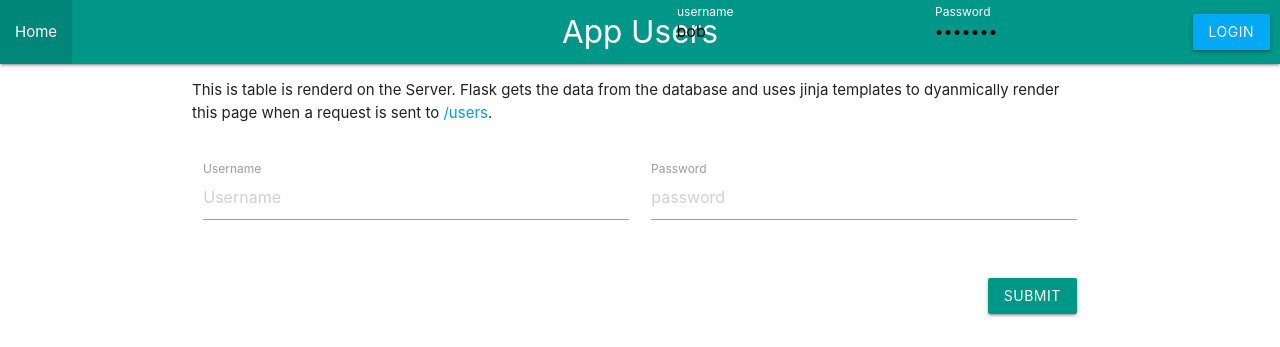
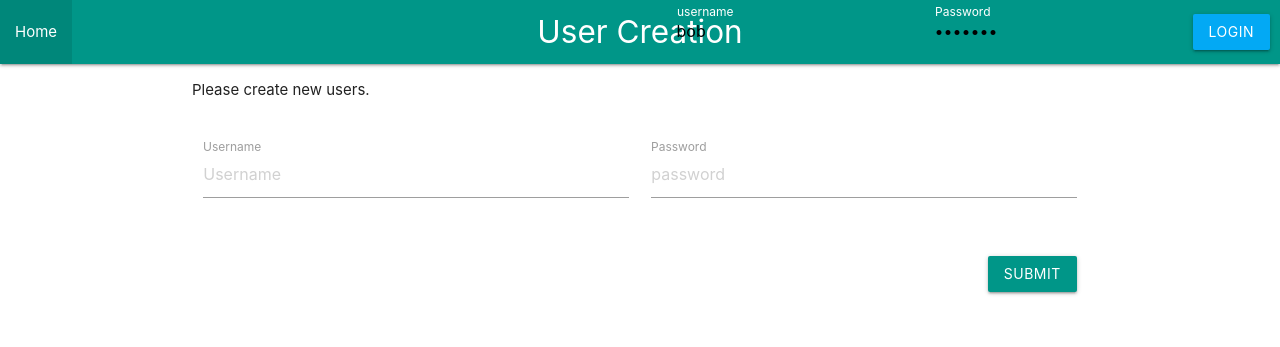
Before and after one commit to INFO-2602-Project-Temp-Name/INFO-2602-Project, a Flask app: template App/templates/users.html in a window 1280 px wide. Shown: the top 347 px of the page. Run offline with Flask 3, Linux system fonts and the light colour scheme; the template is opened without the code that fills it, so the values that code supplies are empty.

Commit message:
Update users.html

```diff
--- a/App/templates/users.html
+++ b/App/templates/users.html
@@ -1,13 +1,13 @@
 {% extends "layout.html" %}
-{% block title %}App Users{% endblock %}
-{% block page %}App Users{% endblock %}
+{% block title %}User Creation{% endblock %}
+{% block page %}User Creation{% endblock %}
 
 {{ super() }}
 
 {% block content %}
     <div class="row">
         <p>
-            This is table is renderd on the Server. Flask gets the data from the database and uses jinja templates to dyanmically render this page when a request is sent to <a href="/users">/users</a>.
+            Please create new users.
         </p>
     </div>
 
```
